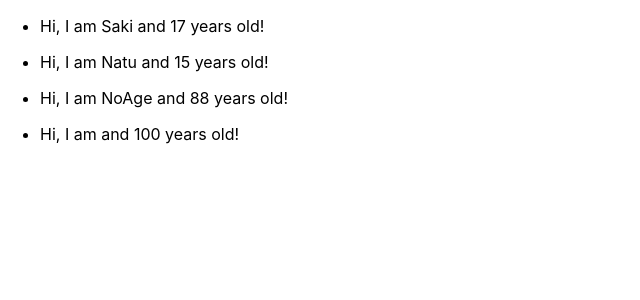
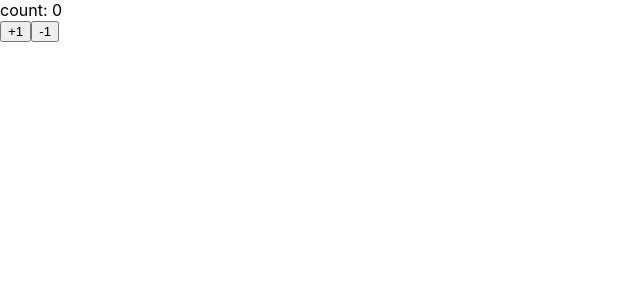
Before and after one commit to KazusaNakagawa/react-learn, a React (Create React App) app: page / in a window 1280 px wide. Shown: the top 300 px of the page, without its empty margins (0-640 px from the left). Built offline with nearby package versions, Linux system fonts and the light colour scheme.

Commit message:
learn state button onClick

```diff
--- a/src/App.js
+++ b/src/App.js
@@ -1,37 +1,35 @@
-import React from 'react';
-import PropTypes from 'prop-types';
+import React, { Component } from 'react';
 
-const App = () => {
-  const profiles = [
-    { name: "Saki", age: 17},
-    { name: "Natu", age: 15},
-    { name: "NoAge", age: 88},
-    { age: 100}
-  ]
-  return (
-    <div>
-      {
-        profiles.map((profile, index) => {
-          return <User name={profile.name} age={profile.age} key={index} />
-        })
-      }
-    </div>
-  )
+const App = () => (<Counter></Counter>)
+
+class Counter extends Component {
+  constructor(props) {
+    super(props)
+    this.state = { count: 0 }
+  }
+
+  handlePlusButton = () => {
+    // console.log("handlePlusButton") //consoleで確認している
+    // const count = this.state.count // 無駄な宣言
+    this.setState({ count: this.state.count + 1 })
+
+  }
+  handleMinusButton = () => {
+    // console.log("handlePlusButton") //consoleで確認している
+    // const count = this.state.count // 無駄な宣言
+    this.setState({ count: this.state.count - 1 })
+
+  }
+
+  render() {
+    return (
+      <React.Fragment>
+        <div>count: { this.state.count }</div>
+        <button onClick={this.handlePlusButton}>+1</button>
+        <button onClick={this.handleMinusButton}>-1</button>
+
+      </React.Fragment>
+    )
+  }
 }
-
-const User = (props) => {
-  return (
-  <div>
-    <ul>
-      <li>Hi, I am {props.name} and {props.age} years old! </li>
-    </ul>
-  </div>
-  )
-}
-
-User.propTypes = {
-  name: PropTypes.string,
-  age: PropTypes.number.isRequired
-}
-
 export default App;
```
